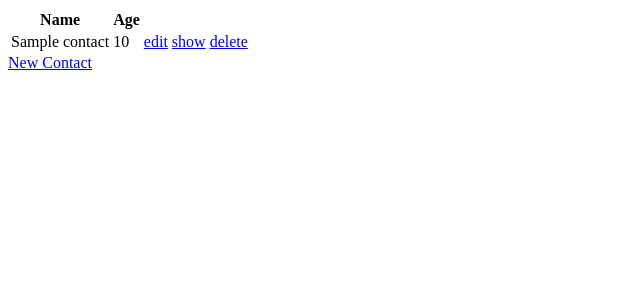
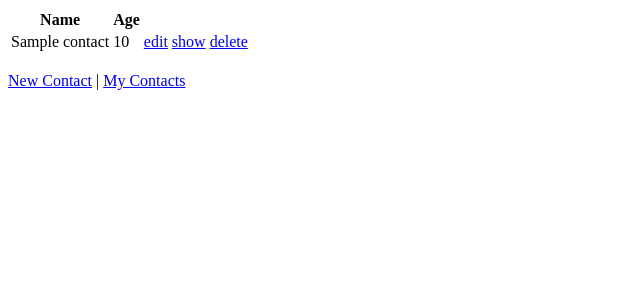
Before and after one commit to benbaka/django_contact_app, a Django app: template contacts/templates/contacts/index.html in a window 1280 px wide. Shown: the top 300 px of the page, without its empty margins (0-640 px from the left). Run offline with Django 3.2, Linux system fonts and the light colour scheme; the template is opened without the code that fills it: most values are stand-ins (such as "Sample title", 1, 10 or a date in 2020).

Commit message:
Ben: Added a link to the index page to display all the contacts of the currently logged in user

```diff
--- a/contacts/templates/contacts/index.html
+++ b/contacts/templates/contacts/index.html
@@ -33,6 +33,7 @@
     {% endfor %}
 </table>
 
-<a href="/contacts/new">New Contact</a>
+<br/>
+<a href="/contacts/new">New Contact</a> | <a href="/contacts/my_contacts">My Contacts</a>
 </body>
 </html>
```
